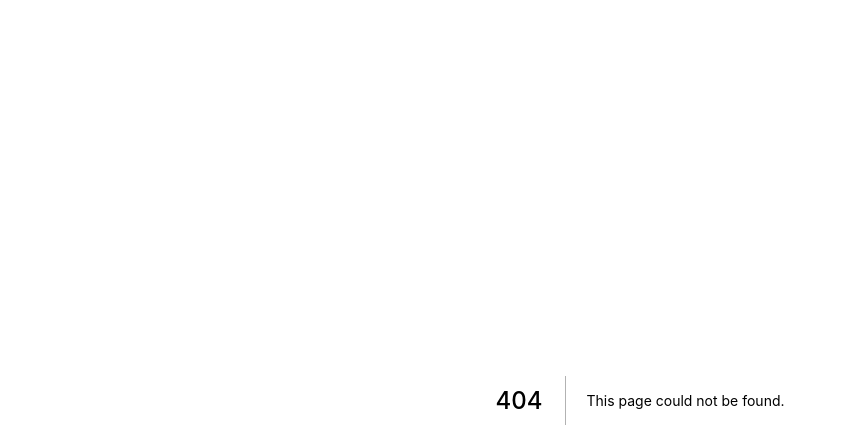
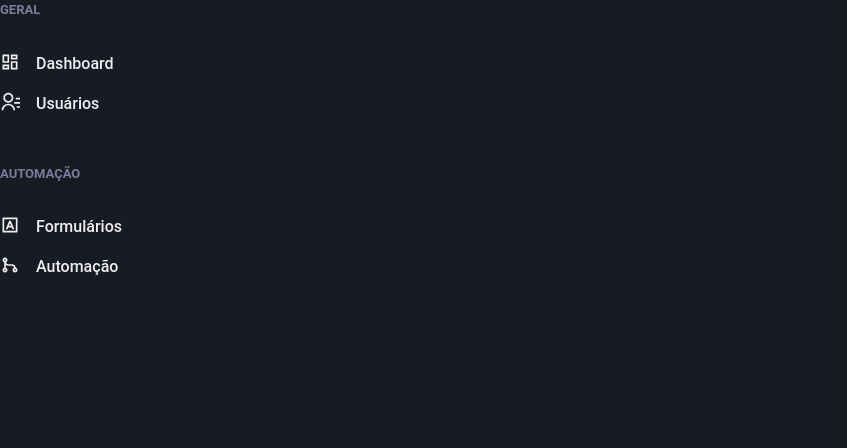
Before and after one commit to ArthurMCS/dashgo, a Next.js app: page /components/Sidebar in a window 1280 px wide. Before the commit this address had no page. Shown: the top 448 px of the page, without its empty margins (0-847 px from the left). Built offline with nearby package versions, Linux system fonts and the light colour scheme.

Commit message:
create the sidebar

```diff
--- /dev/null
+++ b/src/pages/components/Sidebar.tsx
@@ -0,0 +1,75 @@
+import { Box, Icon, Link, Stack, Text } from '@chakra-ui/react'
+import React from 'react'
+import { RiContactsLine, RiDashboardLine, RiGitMergeLine, RiInputMethodLine } from 'react-icons/ri'
+
+export default function Sidebar() {
+  return (
+    <Box as="aside" w="64" mr="8">
+        <Stack
+            spacing="12"
+            align="flex-start"
+        >
+            <Box>
+                <Text
+                    fontWeight="bold"
+                    color="gray.400"
+                    fontSize="small"
+                >
+                    GERAL
+                </Text>
+                <Stack
+                    spacing="4"
+                    mt="8"
+                    align="stretch"
+                >
+                    <Link display="flex">
+                        <Icon as={RiDashboardLine} fontSize="20" />
+                        <Text ml="4" fontWeight="medium">
+                            Dashboard
+                        </Text>
+                    </Link>
+
+                    <Link display="flex">
+                        <Icon as={RiContactsLine} fontSize="20" />
+                        <Text ml="4" fontWeight="medium">
+                            Usuários
+                        </Text>
+                    </Link>
+
+                </Stack>
+            </Box>
+
+            <Box>
+                <Text
+                    fontWeight="bold"
+                    color="gray.400"
+                    fontSize="small"
+                >
+                    AUTOMAÇÃO
+                </Text>
+                <Stack
+                    spacing="4"
+                    mt="8"
+                    align="stretch"
+                >
+                    <Link display="flex">
+                        <Icon as={RiInputMethodLine} fontSize="20" />
+                        <Text ml="4" fontWeight="medium">
+                            Formulários
+                        </Text>
+                    </Link>
+
+                    <Link display="flex">
+                        <Icon as={RiGitMergeLine} fontSize="20" />
+                        <Text ml="4" fontWeight="medium">
+                            Automação
+                        </Text>
+                    </Link>
+
+                </Stack>
+            </Box>
+
+        </Stack>
+    </Box>
+  )
+}
```
Also changed, not shown: src/pages/dashboard.tsx (+8 -2 lines).
